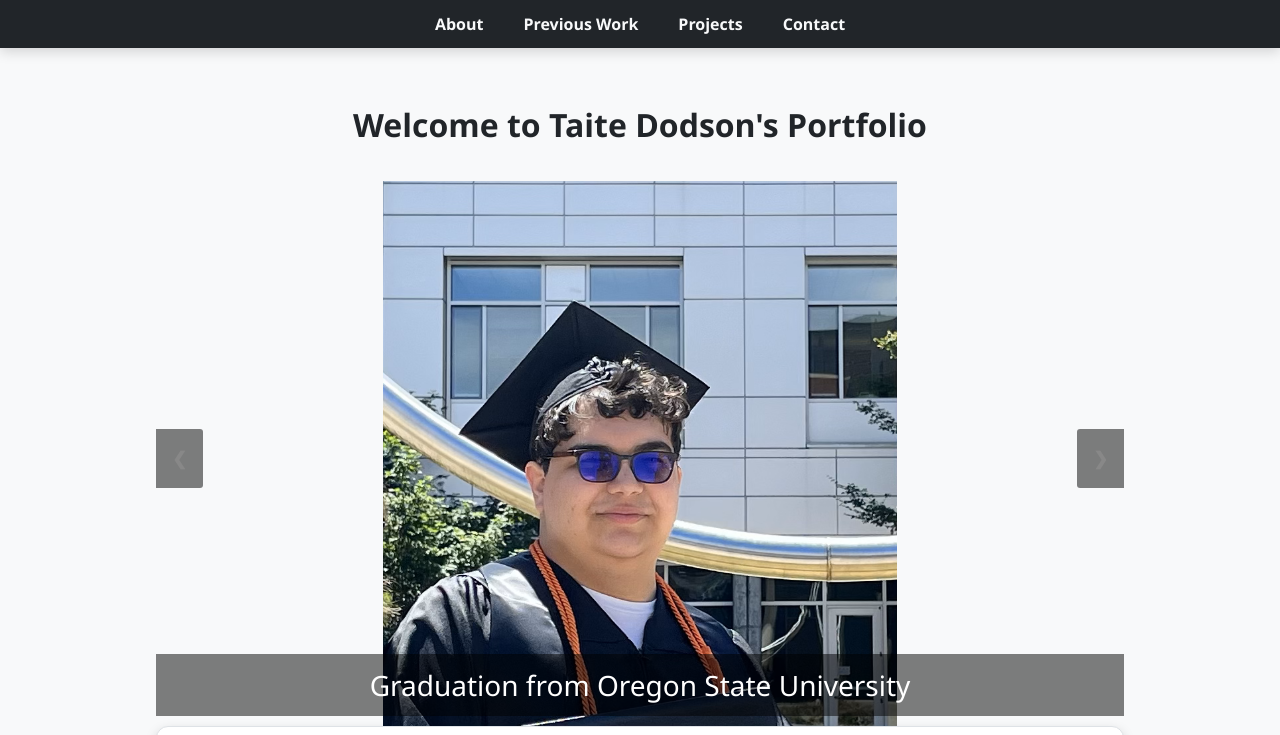
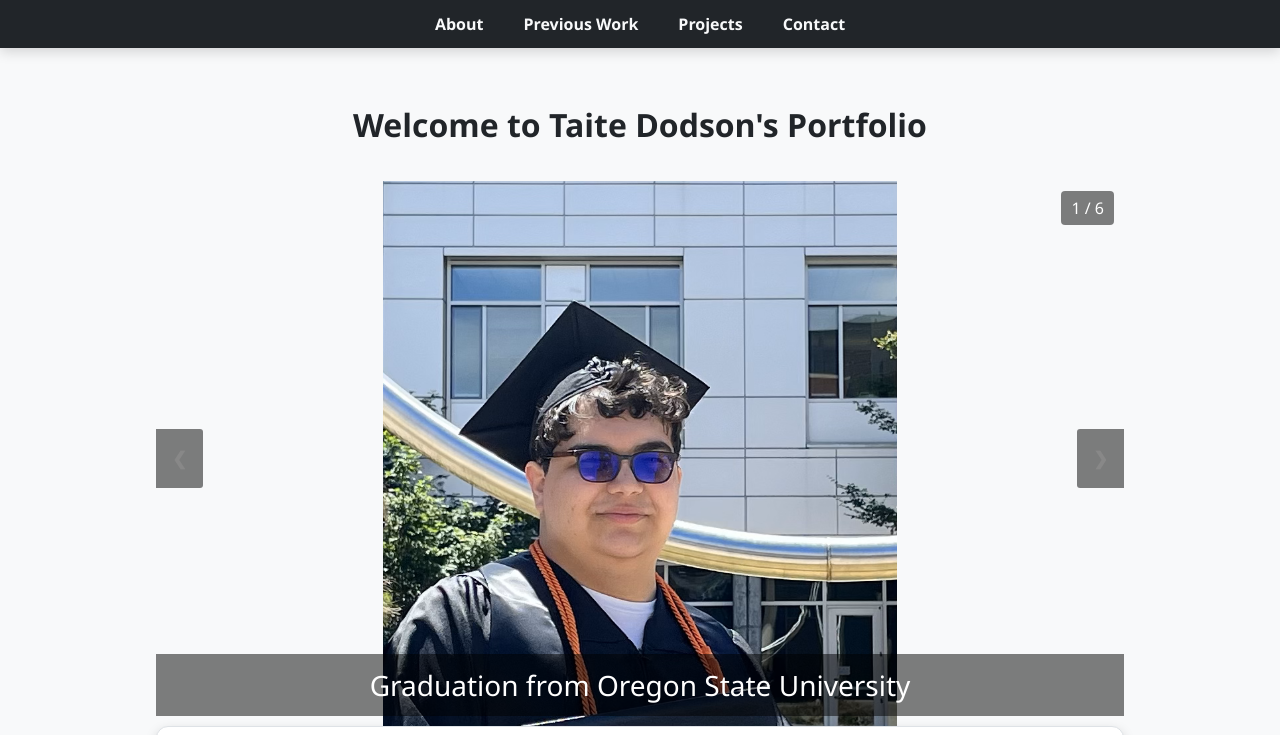
Before and after one commit to dodsonta/webdev-final-project, a plain HTML site: page index.html in a window 1280 px wide. Shown: the top 735 px of the page. Drawn offline with Linux system fonts and the light colour scheme.

Commit message:
Added a counter for the carousel

```diff
--- a/index.html
+++ b/index.html
@@ -30,6 +30,7 @@
     <main>
       <h1 class="main-title">Welcome to Taite Dodson's Portfolio</h1>
       <div class="carousel-container">
+        <div class="counter" id="carousel-counter"></div>
         <div class="slide">
           <img
             src="images/graduation.png"
--- a/index.js
+++ b/index.js
@@ -18,6 +18,7 @@ function currSlide(n) {
 function showSlides(n) {
   let i;
   let slides = document.getElementsByClassName("slide");
+  let counter = document.getElementById("carousel-counter");
   if (n > slides.length) {
     slideIdx = 1;
   }
@@ -28,4 +29,5 @@ function showSlides(n) {
     slides[i].style.display = "none";
   }
   slides[slideIdx - 1].style.display = "block";
+  counter.textContent = `${slideIdx} / ${slides.length}`;
 }
--- a/styles.css
+++ b/styles.css
@@ -244,3 +244,14 @@ main {
   text-align: center;
   background-color: rgba(0, 0, 0, 0.5);
 }
+
+#carousel-counter {
+  position: absolute;
+  top: 10px;
+  right: 10px;
+  background-color: rgba(0, 0, 0, 0.5);
+  color: white;
+  padding: 5px 10px;
+  border-radius: 0.25rem;
+  font-size: 1rem;
+}
```
